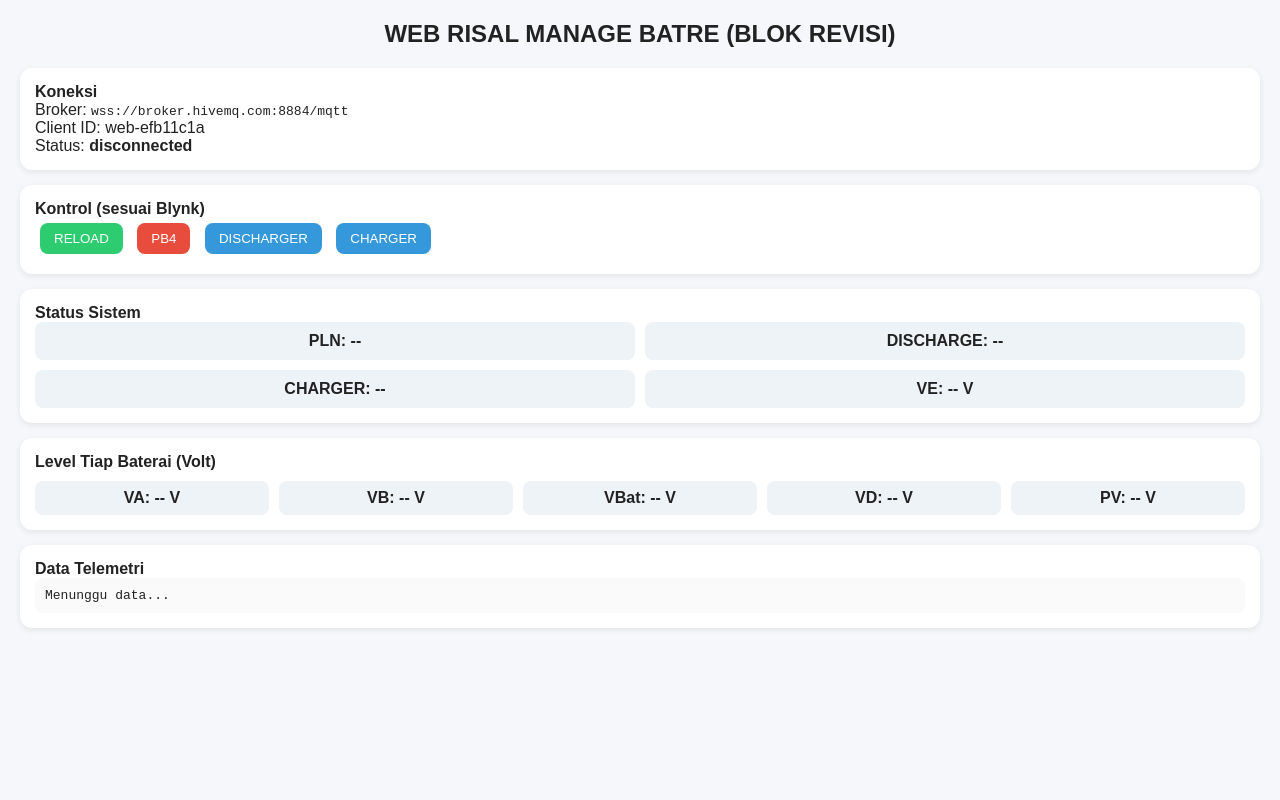
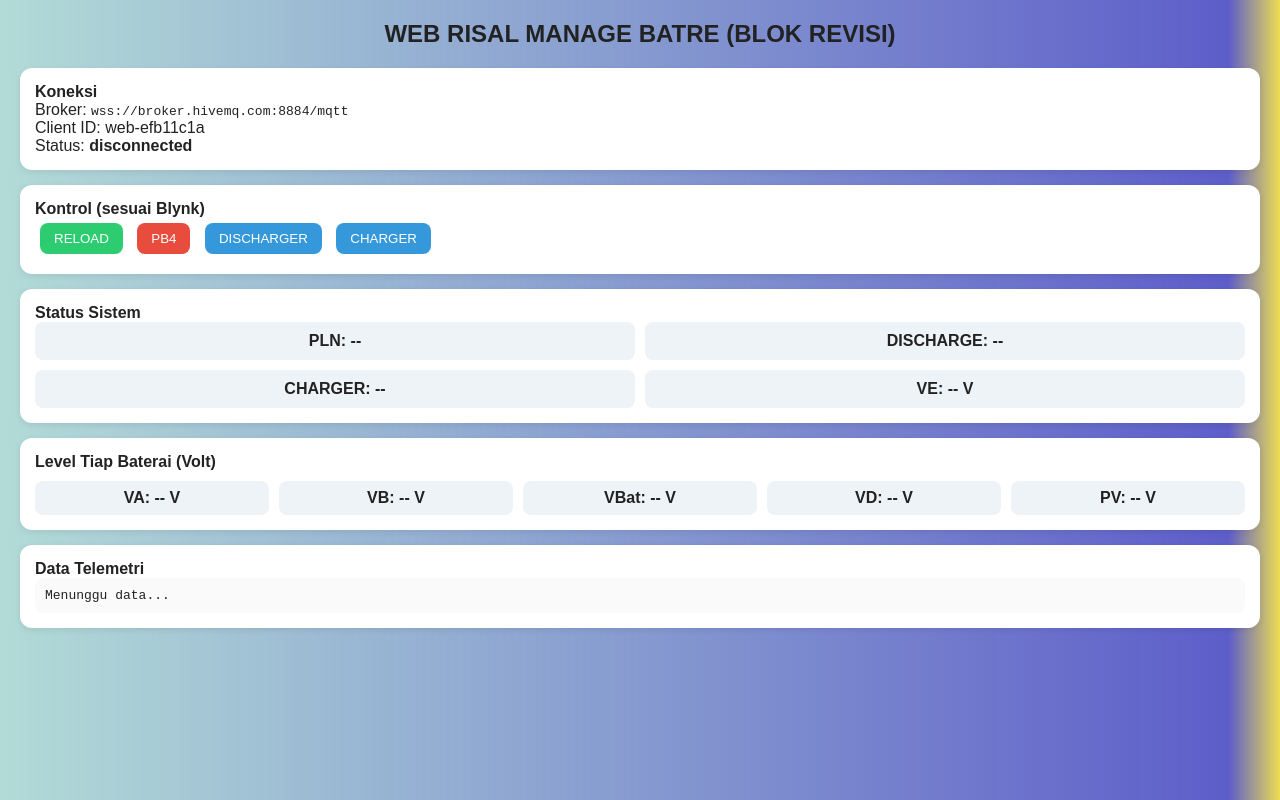
Before and after one commit to risaludin02/8266-24v, a plain HTML site: page index.html in a window 1280 px wide. Drawn offline with Linux system fonts and the light colour scheme; a script that the page names is missing.

Commit message:
Update style.css
ubah tampilan

```diff
--- a/style.css
+++ b/style.css
@@ -1,6 +1,7 @@
 body {
       font-family: Arial, Helvetica, sans-serif;
-      background: #f5f7fb;
+      background: #2a9b90;
+      background: linear-gradient(90deg, rgba(42, 155, 144, 0.36) 0%, rgba(87, 87, 199, 0.96) 96%, rgba(237, 221, 83, 1) 100%);
       color: #222;
       margin: 20px;
     }
```
